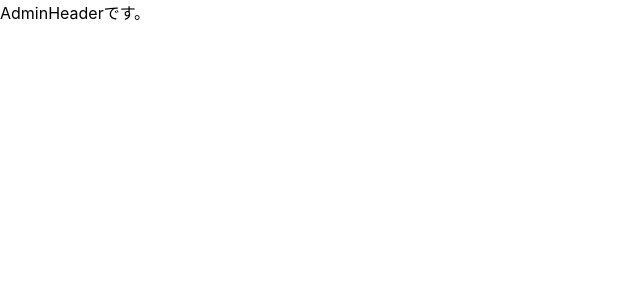
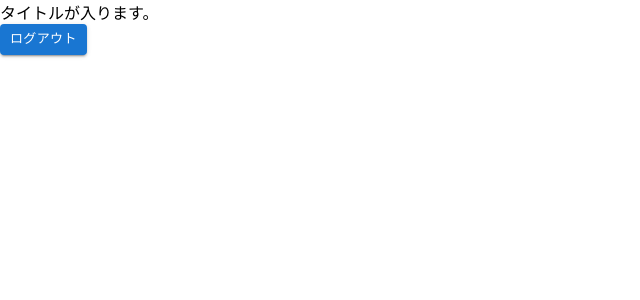
Before and after one commit to KazumaEnomoto/shiftManagement, a React (Create React App) app in the folder front/: page / in a window 1280 px wide. Shown: the top 300 px of the page, without its empty margins (0-640 px from the left). Built offline with nearby package versions, Linux system fonts and the light colour scheme.

Commit message:
CSSモジュールのインストールおよび付与

```diff
--- a/front/package.json
+++ b/front/package.json
@@ -3,6 +3,9 @@
   "version": "0.1.0",
   "private": true,
   "dependencies": {
+    "@emotion/react": "^11.11.1",
+    "@emotion/styled": "^11.11.0",
+    "@mui/material": "^5.14.20",
     "@testing-library/jest-dom": "^5.17.0",
     "@testing-library/react": "^13.4.0",
     "@testing-library/user-event": "^13.5.0",
--- a/front/src/AppAdmin.tsx
+++ b/front/src/AppAdmin.tsx
@@ -3,7 +3,7 @@ import AdminHeader from './components/admin/AdminHeader';
 
 const AppAdmin: React.FC = () => {
     return (
-        <div className="AppAdmin">
+        <div className="app-admin">
             <AdminHeader />
         </div>
     )
--- /dev/null
+++ b/front/src/assets/admin/AdminHeader.css
@@ -0,0 +1,3 @@
+.AdminHeader {
+    display: flex;
+}
--- a/front/src/components/admin/AdminHeader.tsx
+++ b/front/src/components/admin/AdminHeader.tsx
@@ -1,9 +1,12 @@
 import React from 'react'
+import { Button } from '@mui/material';
+import '../../assets/admin/AdminHeader.css'
 
 const AdminHeader: React.FC = () => {
     return (
-        <div className="AdminHeader">
-            AdminHeaderです。
+        <div className="admin-header">
+            <div>タイトルが入ります。</div>
+            <Button variant="contained" size="small">ログアウト</Button>
         </div>
     )
 }
```
Also changed, not shown: 1 other file (tests, documents, lock files or other folders).
